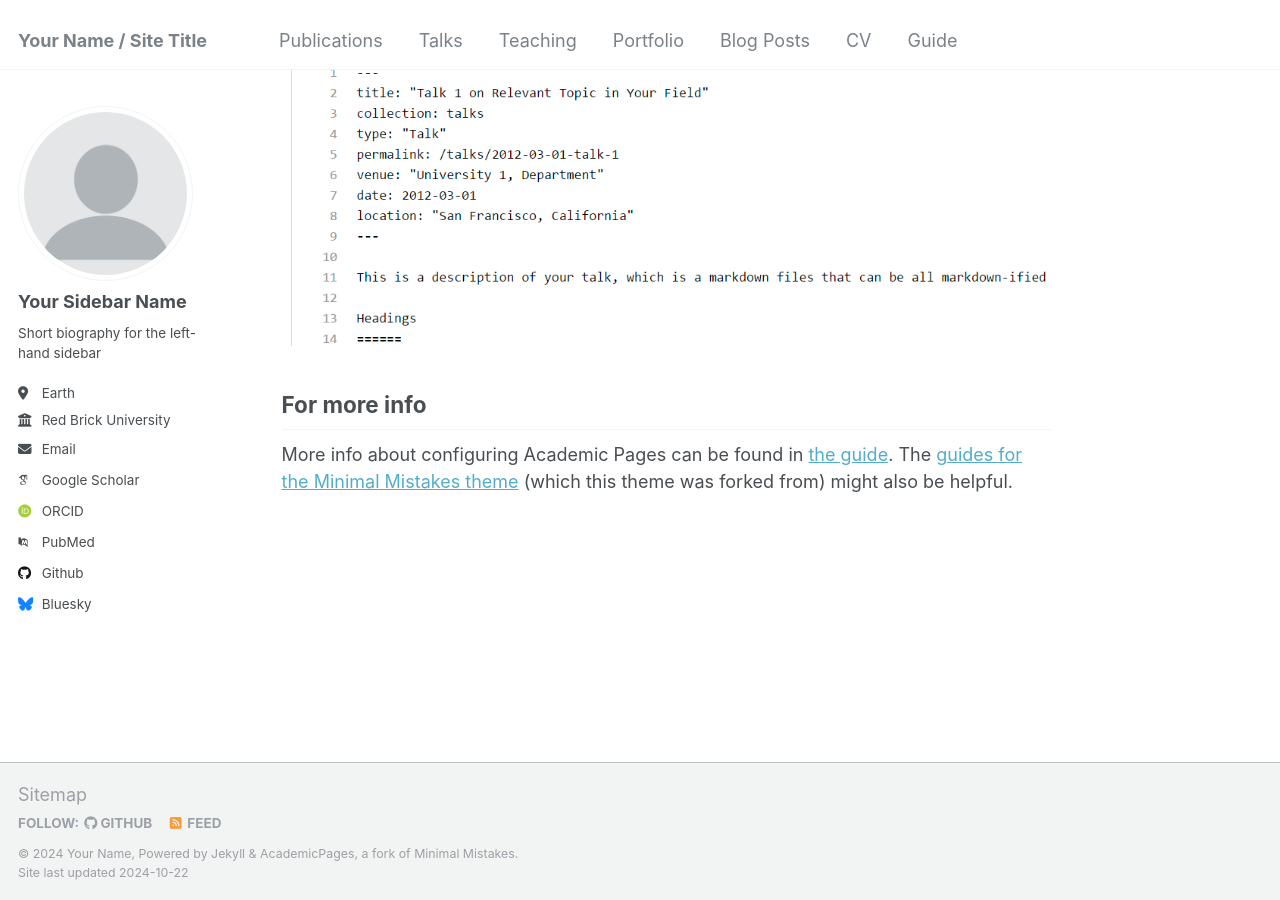
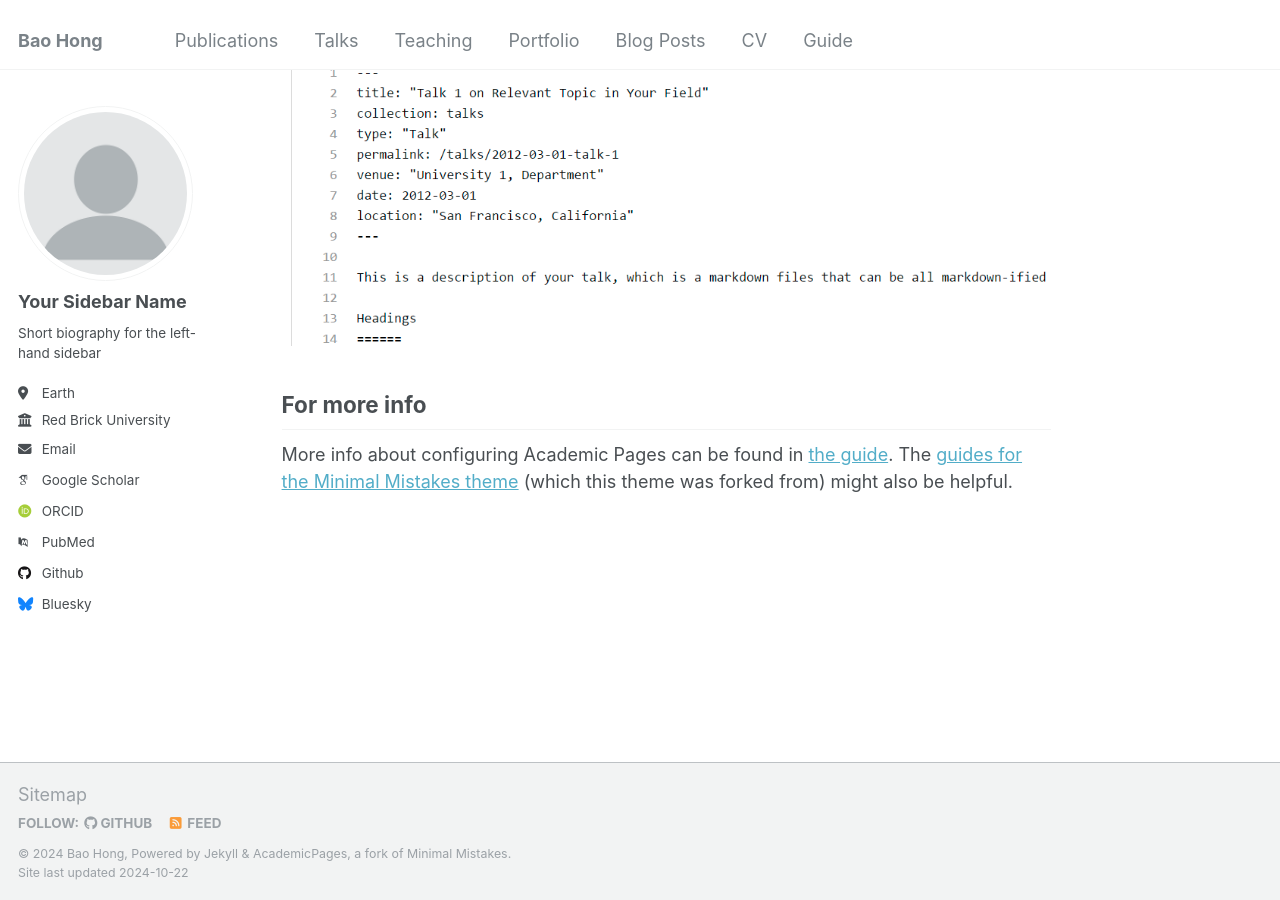
Before and after one commit to Bao-Hong/Bao-Hong.github.io, a Jekyll site: the page built from _pages/about.md, in a window 1280 px wide and 900 px high, scrolled down 2643 px. Built offline with Jekyll 4.4.1, drawn with Linux system fonts in a browser that asks for light colours; some web fonts are replaced.

Commit message:
Initial committest

```diff
--- a/_config.yml
+++ b/_config.yml
@@ -8,13 +8,13 @@
 
 # Basic Site Settings
 locale                   : "en-US"
-title                    : "Your Name / Site Title"
+title                    : "Bao Hong"
 title_separator          : "-"
-name                     : &name "Your Name"
+name                     : &name "Bao Hong"
 description              : &description "personal description"
-url                      : https://academicpages.github.io # the base hostname & protocol for your site e.g. "https://mmistakes.github.io"
+url                      : https://BaoHong-Paul.github.io # the base hostname & protocol for your site e.g. "https://mmistakes.github.io"
 baseurl                  : "" # the subpath of your site, e.g. "/blog"
-repository               : "academicpages/academicpages.github.io"
+repository               : "BaoHong-Paul/BaoHong-Paul.github.io"
 
 # Site Author - The following control what appear as part of the author content on the side bar.
 #               If a field is blank the icon and link will not appear, otherwise it will be shown.
```
